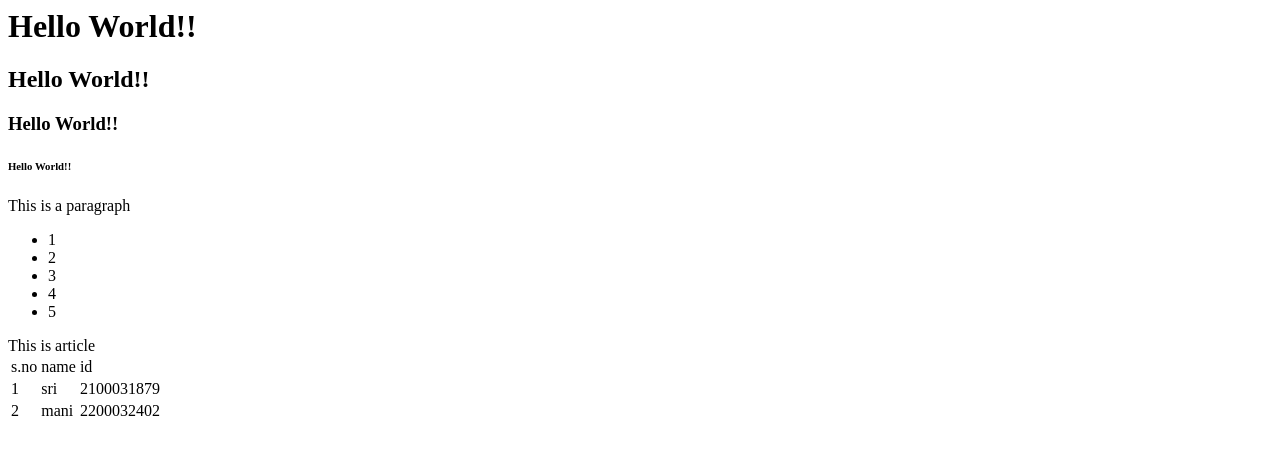
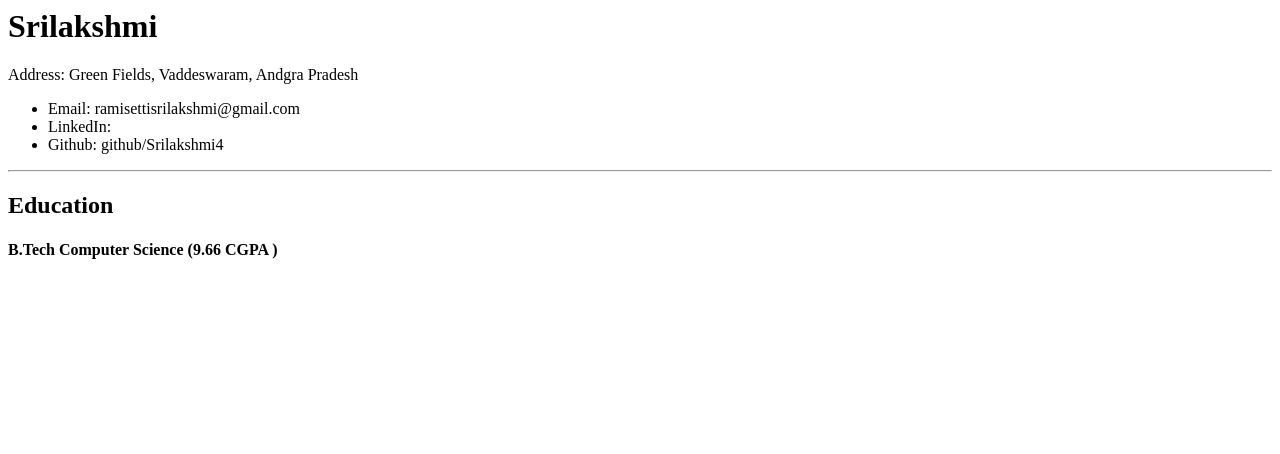
Before and after one commit to Srilakshmi4/resume2, a plain HTML site: page index.html in a window 1280 px wide. Drawn offline with Linux system fonts and the light colour scheme.

Commit message:
Added data

```diff
--- a/index.html
+++ b/index.html
@@ -4,56 +4,25 @@
     </head>
     <body>
 
-        <h1>
-            Hello World!!
-        </h1>
+        <h1>Srilakshmi</h1>
+        <div class="'personal-info">
+            <p>Address: Green Fields, Vaddeswaram, Andgra Pradesh
+            </p>
+            <ul>
+                <li>Email: ramisettisrilakshmi@gmail.com</li>
+                <li>LinkedIn:</li>
+                <li>Github: github/Srilakshmi4</li>
+            </ul>
 
-        <h2>
-            Hello World!!
-        </h2>
 
-        <h3>
-            Hello World!!
-        </h3>
+        </div>
+        <hr>
+        <div class="education-section">
+            <h2>Education</h2>
+            <h4>B.Tech Computer Science (9.66 CGPA )</h4>
 
-        <h6>
-            Hello World!!
-        </h6>
 
-        <p>This is a paragraph</p>
-
-        <ul>
-
-            <li>1</li>
-            <li>2</li>
-            <li>3</li>
-            <li>4</li>
-            <li>5</li>
-
-        </ul>
-
-        <article>This is article</article>
-
-        <table>
-            <tbody>
-                <thead>
-                    <td>s.no</td>
-                    <td>name</td>
-                    <td>id</td>
-                </thead>
-                <tr>
-                    <td>1</td>
-                    <td>sri</td>
-                    <td>2100031879</td>
-                </tr>
-
-                <tr>
-                    <td>2</td>
-                    <td>mani</td>
-                    <td>2200032402</td>
-                </tr>
-            </tbody>
-        </table>
+        </div>
 
 
     </body>
```
